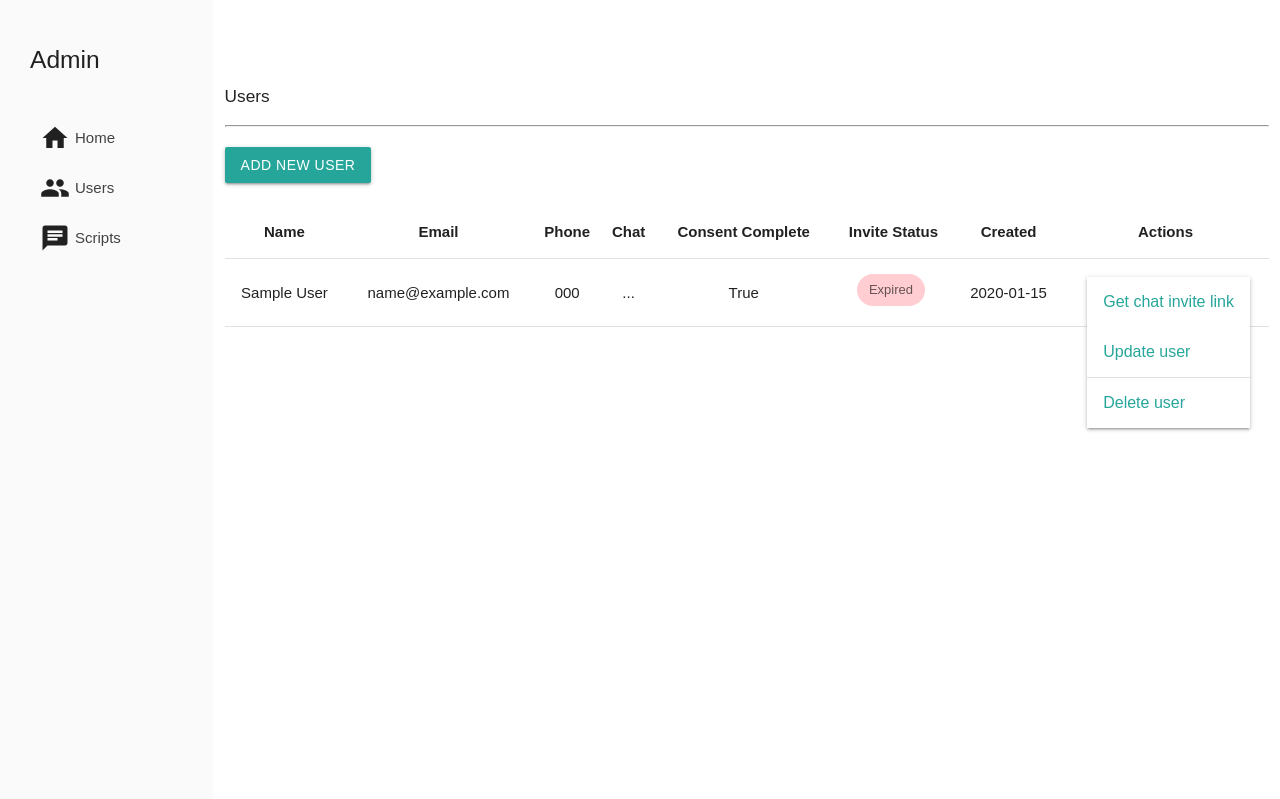
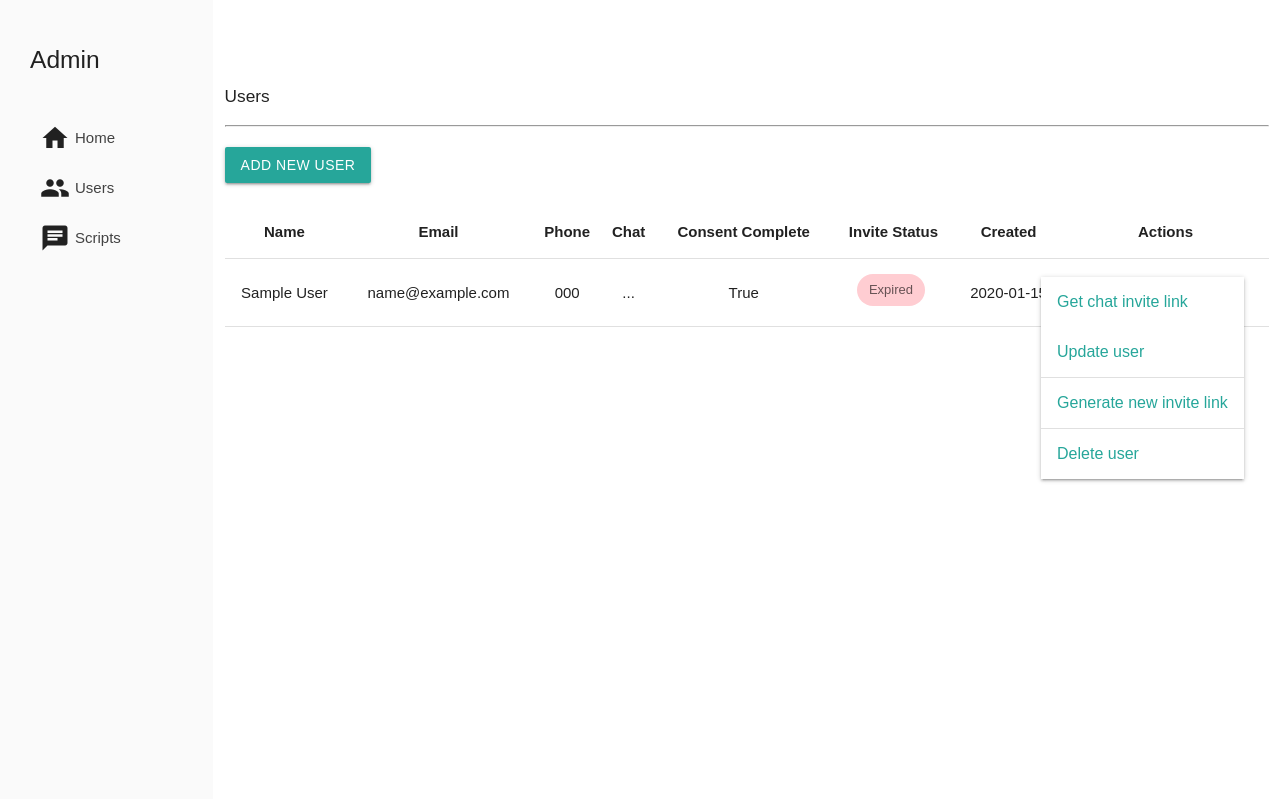
Before and after one commit to UCI-ICTS/mia, a Flask app: page /admin/users in a window 1280 px wide, after a click that opens the changed part. Shown: the top 799 px of the page. Run offline with Flask 3, Linux system fonts and the light colour scheme; tables that the repository leaves empty hold one stand-in row (values such as "Sample post"); some libraries are stand-ins or nearby versions.

Commit message:
Added generate new invite link to users more options table

```diff
--- a/app/main.py
+++ b/app/main.py
@@ -370,6 +370,13 @@ def get_user_chat_url(user_id):
     return jsonify(data)
 
 
+@app.route('/admin/users/generate_new_chat_url/<string:user_id>', methods=['GET'])
+def generate_new_chat_url(user_id):
+    user = db.session.get(User, user_id)
+    user.regenerate_chat_url()
+    return redirect('/admin/users')
+
+
 @app.route('/admin/users/delete_user/<string:user_id>', methods=['GET'])
 def delete_user(user_id):
     user = User.query.get(user_id)
--- a/app/templates/users.html
+++ b/app/templates/users.html
@@ -44,8 +44,10 @@
                         <a class='dropdown-trigger btn-small btn-flat user-options-dropdown' href='#' data-target="{{ user.user_id }}">More options &#x25BC;</a>
                         <!-- Dropdown Structure -->
                         <ul id="{{ user.user_id }}" class='dropdown-content'>
-                            <li><a class="get-invite-link" href="/admin/users/get_user_chat_url/{{ user.user_id }}">Get chat invite link</a></li>
+                            <li><a class="get-invite-link-btn" href="/admin/users/get_user_chat_url/{{ user.user_id }}">Get chat invite link</a></li>
                             <li><a class="edit-user-btn" href="/admin/users/get_user/{{user.user_id }}">Update user</a></li>
+                            <li class="divider" tabindex="-1"></li>
+                            <li><a class="generate-new-invite-link-btn" href="/admin/users/generate_new_chat_url/{{user.user_id }}">Generate new invite link</a></li>
                             <li class="divider" tabindex="-1"></li>
                             <li><a href="/admin/users/delete_user/{{ user.user_id }}">Delete user</a></li>
                         </ul>
@@ -110,7 +112,7 @@
         $('.dropdown-trigger').dropdown({ constrainWidth: false });
 
         // Get invite link
-        $('.get-invite-link').on('click', function(event) {
+        $('.get-invite-link-btn').on('click', function(event) {
             event.preventDefault();
             $.getJSON(this.href, function(data) {
                 let text;
```
